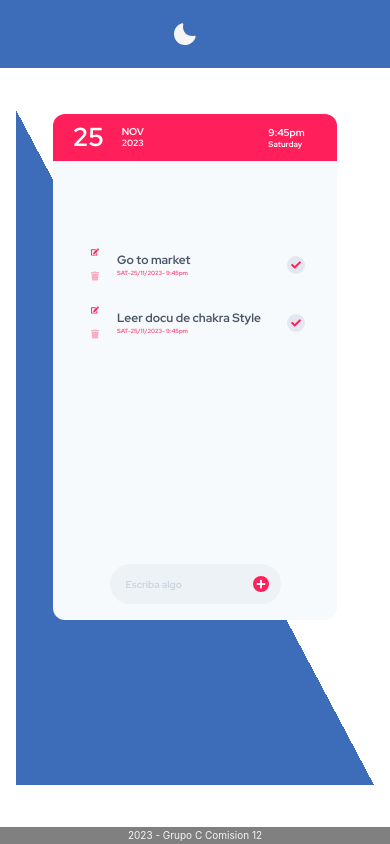
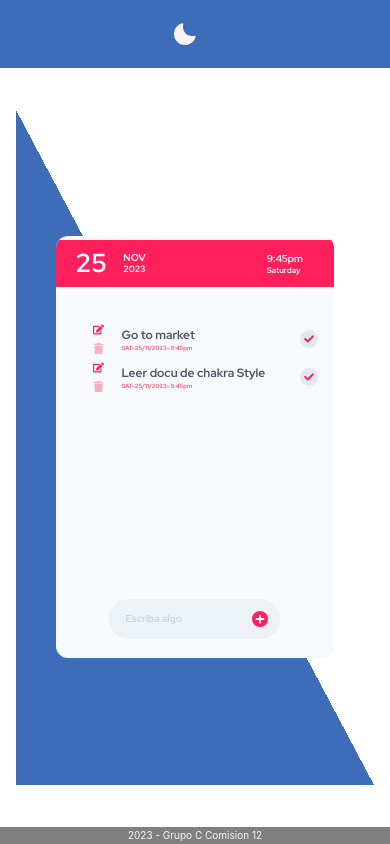
Before and after one commit to RodriiG28/ProyectoFinal.V.1, a React (Vite) app: page / in a window 390 px wide. Built offline with nearby package versions, Linux system fonts and the light colour scheme.

Commit message:
Fran V 1.10 - Estilo en terminaciones, +comportamientos afinados, mejor responsive, estructura ok, limpieza errores por feedback 1/x

```diff
--- a/src/App.jsx
+++ b/src/App.jsx
@@ -84,7 +84,7 @@ function App() {
       {/* <VStack maxW={{base:'80vw' ,sm:'60vw', md:'50vw'}} p={4} alignItems="center"> */}
       <VStack maxW={{ base: '82vw', sm: '60vw', md:'46vw', lg: '34vw', xl: '32vw' }}
               minW={{ base: '75vw', sm: '46vw', md:'34vw', lg: '28vw', xl: '24vw' }}
-      p={1} alignItems="space-between" align={'center'}>
+      p={1} justifyContent={'center'}>
 
         {/* Botón de sol con icono */}
         {/* <IconButton icon={<FaSun />} isRound size='lg' alignSelf='flex-end' color="yellow.500" onClick={traer}/>
--- a/src/Components/Header/Header.jsx
+++ b/src/Components/Header/Header.jsx
@@ -11,10 +11,10 @@ const Header=()=>{
     return(
         <Container as='header' h={{base:'8vh',md:'10vh'}} maxW="100vw" display="flex" flexDirection="row" justifyContent={'flex-start'}
             bg={'rgb(61, 109, 184)'} alignItems={'center'} >
-                <Container display="flex"  flexDirection="row" alignItems={'center'} justifyContent={'space-around'} gap={{base:'2',sm:'4',md:'4',lg:'6'}} >
+                <Container  display="flex"  flexDirection="row" alignItems={'center'} justifyContent={'space-around'} gap={{base:'2',sm:'4',md:'4',lg:'6'}} >
 
                     <Tooltip label={(colorMode === 'light' ?  'Modo Nocturo' :  'Modo Diurno')}>
-                        <IconButton py={2} mr={'5'} color={'whitesmoke'} bg={'transparent'} _hover={{bg:'transparent'}} onClick={toggleColorMode} as={(colorMode === 'light' ?  MoonIcon :  SunIcon)} /></Tooltip>
+                        <IconButton cursor="pointer" py={2} mr={'5'} color={'whitesmoke'} bg={'transparent'} _hover={{bg:'transparent'}} onClick={toggleColorMode} as={(colorMode === 'light' ?  MoonIcon :  SunIcon)} /></Tooltip>
                 </Container>
 
         </Container>
--- a/src/Components/TaskItem/TaskItem.jsx
+++ b/src/Components/TaskItem/TaskItem.jsx
@@ -90,6 +90,7 @@ function TaskItem({ todo, handleTaskAction, ts }) {
     // Renderizar el componente
     return (
 
+        <GridItem>
             <HStack
                 key={todo.id}
                 w="94%" // Ajuste en el ancho del Flex
@@ -97,33 +98,30 @@ function TaskItem({ todo, handleTaskAction, ts }) {
                 alignContent={'center'}
                 display={'flex'}
                 direction={'row'}
-            //justify={'space-between'}
+                justify={'space-around'}
                 mx={3}>
-            <Box w={{base:'8%',sm:'16%'}} h={{base:'50',sm:'10'}} display={'flex'} flexDir={{base:'column', sm:'row'}} alignSelf={'left'}>
+                <Box w={{base:'8%',sm:'16%'}} h={{base:'38',sm:'full'}} display={'flex'}
+                flexDir={{base:'column', sm:'row'}} alignSelf={'left'} mr={'2'}>
                 {/* <Box w={{base:'8',sm:'14'}} h={{base:'50',sm:'10'}} display={'flex'} flexDir={{base:'column', sm:'row'}}> */}
 
                     <IconButton
-                // m="-2 -5"
-                // m={{base:'-2 -5',sm:'-5 -2'}}
                     icon={<FaEdit />}
-                size={{base:'xs',sm:'sm',md:'md'}}
+                    fontSize={{base:'11',sm:'13',md:'15'}}
                     variant="ghost"
-                outlineOffset={-10}
+                    outlineOffset={-8}
                     mr={{base:'0',sm:'-3'}}
                     color="rgb(255,31,91)"
-                onClick={editedTitle.length > 2 ? handleDetailViewClick : handleEditClick}/>
+                    onClick={editedTitle.length > 2 ? handleDetailViewClick : handleEditClick}
+                    _hover={{bg:'transparent'}}/>
 
                     <IconButton
                         icon={<FaTrash />}
-                    // m="-1 -5"
-                    // m={{base:'-3 -5',sm:'-5 -3'}}
-                    size={{base:'xs',sm:'sm',md:'md'}}
+                        fontSize={{base:'11',sm:'13',md:'15'}}
                         variant="ghost"
-                    outlineOffset={-10}
-                    // color="rgba(255,31,91,0.7)"
+                        outlineOffset={-8}
                         color={todo.completed?"rgba(255,31,91,0.85)":"rgba(255,31,91,0.35)"}
                         onClick={() => handleTaskAction(todo.id, 'delete')}
-                    // fontSize={{base:'10',md:'12',lg:'14'}}
+                        _hover={{bg:'transparent'}}
                     />
 
                 </Box>
@@ -266,6 +264,7 @@ function TaskItem({ todo, handleTaskAction, ts }) {
 
             )}
             </HStack>
+        </GridItem>
     );
 }
 
--- a/src/Components/TaskList/TaskList.jsx
+++ b/src/Components/TaskList/TaskList.jsx
@@ -73,11 +73,11 @@ function TaskList({ todos, handleTaskAction, agregarTarea }) {
 
       p="0"
       borderRadius="12px"
-      w="100%"
+      w="98%"
       maxW={{ base: '90vw', sm: '80vw', md:'75vw', lg: '70vw', xl: '55vw' }}
-      minH="60vh"
+      minH="50vh"
       alignItems="center"
-      justify={'space-between'}
+      justify={'space-around'}
       bg="gray.50"
 
       overflowY="auto"
@@ -113,10 +113,18 @@ function TaskList({ todos, handleTaskAction, agregarTarea }) {
           </Badge>
         ) : (
 
-          // Mapeo de cada tarea para mostrarla con el componente TaskItem v .1
-          todos.map((todo) => (
-            <TaskItem ts={tmstamp} key={todo.id} todo={todo} handleTaskAction={handleTaskAction} />
-          ))
+          <Grid>
+          {/* // Mapeo de cada tarea para mostrarla con el componente TaskItem v .1 */}
+          {todos.map((todo) => (
+            <GridItem>
+              <TaskItem ts={tmstamp} key={todo.id} todo={todo} handleTaskAction={handleTaskAction} />
+            </GridItem>
+          ))}
+          </Grid>
+          // // Mapeo de cada tarea para mostrarla con el componente TaskItem v .1
+          // todos.map((todo) => (
+          //   <TaskItem ts={tmstamp} key={todo.id} todo={todo} handleTaskAction={handleTaskAction} />
+          // ))
         )}
       </VStack>
       {/* Componente TaskForm para agregar nuevas tareas */}
```
Lines whose indentation alone changed are shown as unchanged.
